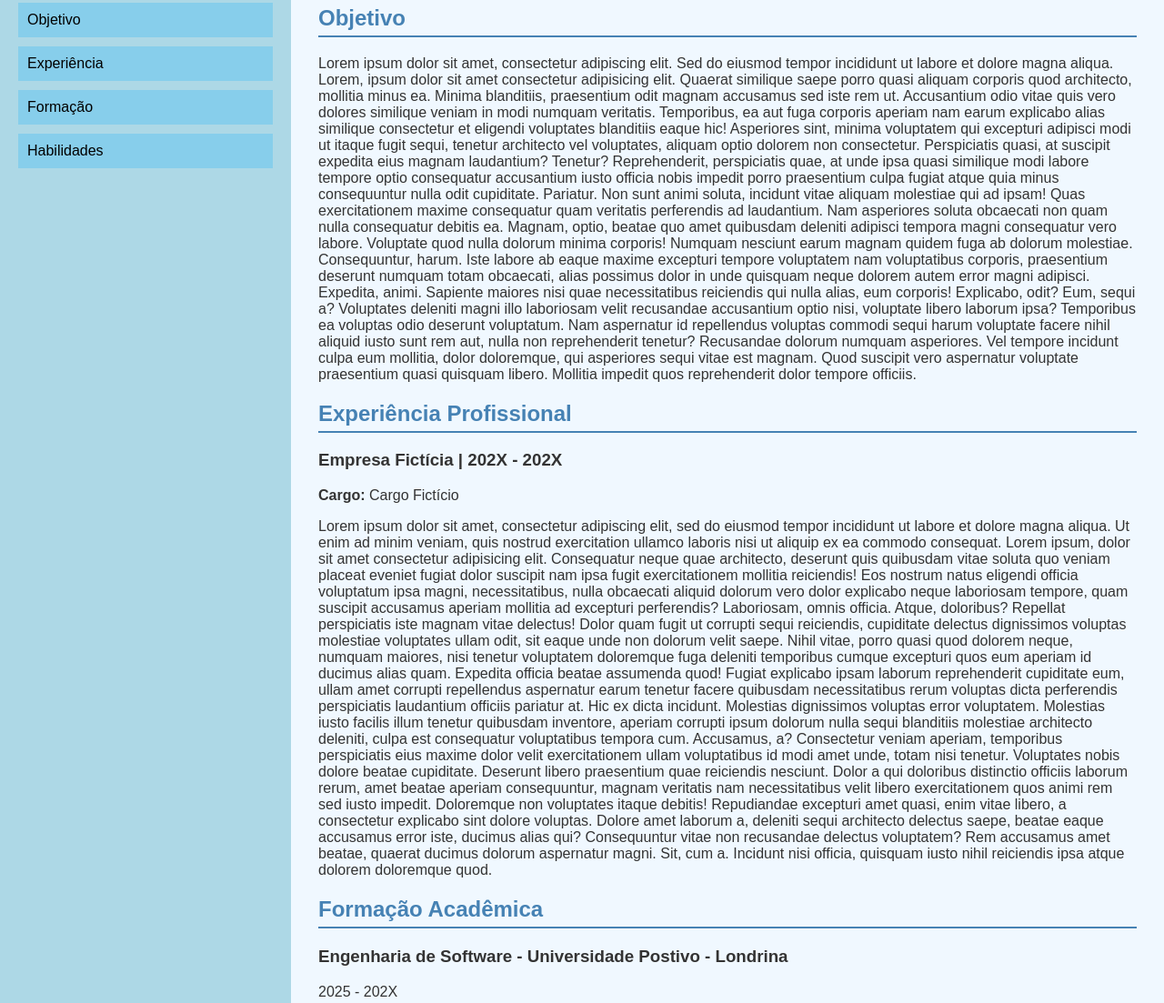
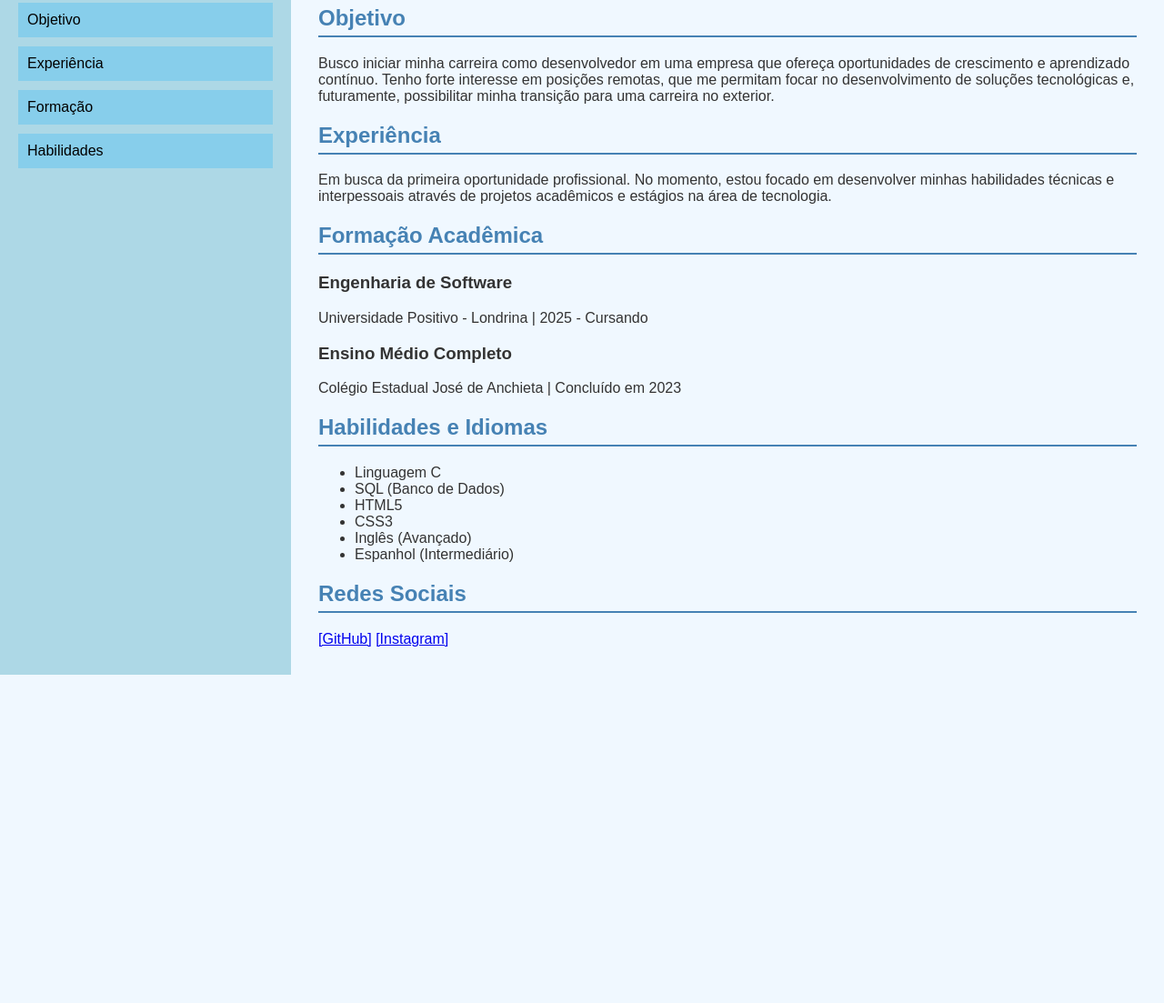
Before and after one commit to andre-kiyuna/testeWeb, a plain HTML site: page docs/index.html in a window 1280 px wide. Shown: the part 303-1406 px from the top of the page at 91% size. After the commit the page ends 1045 px from the top, so only its background shows below. Drawn offline with Linux system fonts and the light colour scheme.

Commit message:
Refactor index.html for better structure and clarity
Refactor the structure of the HTML document to remove duplicate sections and improve content organization.

```diff
--- a/docs/index.html
+++ b/docs/index.html
@@ -6,7 +6,6 @@
     <title>Currículo - André Lucas Jun Kiyuna de Lima</title>
     <link rel="stylesheet" href="css/estilo.css">
 </head>
-
 <body>
     <div class="container">
         <div class="menu">
@@ -22,7 +21,6 @@
                 </ul>
             </nav>
         </div>
-
         <div class="conteudo">
             <header>
                 <h1>André Lucas Jun Kiyuna de Lima</h1>
@@ -33,53 +31,36 @@
                 <h2>Informações Pessoais</h2>
                 <p><strong>Endereço:</strong> Rua Dulcídio Pereira, 63, apto 501 - Ipanema, Londrina</p>
                 <p><strong>Telefone:</strong> (43) 99176-3620</p>
-                 <p><strong>E-mail:</strong> <a href="mailto:seu.email@exemplo.com">andre.lima005@cs.up.edu.br</a></p>
+                <p><strong>E-mail:</strong> <a href="mailto:andre.lima005@cs.up.edu.br">andre.lima005@cs.up.edu.br</a></p>
             </section>
 
             <section id="objetivo">
                 <h2>Objetivo</h2>
-                 <p>Lorem ipsum dolor sit amet, consectetur adipiscing elit. Sed do eiusmod tempor incididunt ut labore et dolore magna aliqua. Lorem, ipsum dolor sit amet consectetur adipisicing elit. Quaerat similique saepe porro quasi aliquam corporis quod architecto, mollitia minus ea. Minima blanditiis, praesentium odit magnam accusamus sed iste rem ut.
-                 Accusantium odio vitae quis vero dolores similique veniam in modi numquam veritatis. Temporibus, ea aut fuga corporis aperiam nam earum explicabo alias similique consectetur et eligendi voluptates blanditiis eaque hic!
-                 Asperiores sint, minima voluptatem qui excepturi adipisci modi ut itaque fugit sequi, tenetur architecto vel voluptates, aliquam optio dolorem non consectetur. Perspiciatis quasi, at suscipit expedita eius magnam laudantium? Tenetur?
-                 Reprehenderit, perspiciatis quae, at unde ipsa quasi similique modi labore tempore optio consequatur accusantium iusto officia nobis impedit porro praesentium culpa fugiat atque quia minus consequuntur nulla odit cupiditate. Pariatur.
-                 Non sunt animi soluta, incidunt vitae aliquam molestiae qui ad ipsam! Quas exercitationem maxime consequatur quam veritatis perferendis ad laudantium. Nam asperiores soluta obcaecati non quam nulla consequatur debitis ea.
-                 Magnam, optio, beatae quo amet quibusdam deleniti adipisci tempora magni consequatur vero labore. Voluptate quod nulla dolorum minima corporis! Numquam nesciunt earum magnam quidem fuga ab dolorum molestiae. Consequuntur, harum.
-                 Iste labore ab eaque maxime excepturi tempore voluptatem nam voluptatibus corporis, praesentium deserunt numquam totam obcaecati, alias possimus dolor in unde quisquam neque dolorem autem error magni adipisci. Expedita, animi.
-                 Sapiente maiores nisi quae necessitatibus reiciendis qui nulla alias, eum corporis! Explicabo, odit? Eum, sequi a? Voluptates deleniti magni illo laboriosam velit recusandae accusantium optio nisi, voluptate libero laborum ipsa?
-                 Temporibus ea voluptas odio deserunt voluptatum. Nam aspernatur id repellendus voluptas commodi sequi harum voluptate facere nihil aliquid iusto sunt rem aut, nulla non reprehenderit tenetur? Recusandae dolorum numquam asperiores.
-                 Vel tempore incidunt culpa eum mollitia, dolor doloremque, qui asperiores sequi vitae est magnam. Quod suscipit vero aspernatur voluptate praesentium quasi quisquam libero. Mollitia impedit quos reprehenderit dolor tempore officiis.</p>
+                <p>Busco iniciar minha carreira como desenvolvedor em uma empresa que ofereça oportunidades de crescimento e aprendizado contínuo. Tenho forte interesse em posições remotas, que me permitam focar no desenvolvimento de soluções tecnológicas e, futuramente, possibilitar minha transição para uma carreira no exterior.</p>
             </section>
 
             <section id="experiencia">
-            <h2>Experiência Profissional</h2>
-            <div class="item-experiencia">
-                <h3>Empresa Fictícia | 202X - 202X</h3>
-                <p><strong>Cargo:</strong> Cargo Fictício</p>
-                <p>Lorem ipsum dolor sit amet, consectetur adipiscing elit, sed do eiusmod tempor incididunt ut labore et dolore magna aliqua. Ut enim ad minim veniam, quis nostrud exercitation ullamco laboris nisi ut aliquip ex ea commodo consequat. Lorem ipsum, dolor sit amet consectetur adipisicing elit. Consequatur neque quae architecto, deserunt quis quibusdam vitae soluta quo veniam placeat eveniet fugiat dolor suscipit nam ipsa fugit exercitationem mollitia reiciendis!
-                Eos nostrum natus eligendi officia voluptatum ipsa magni, necessitatibus, nulla obcaecati aliquid dolorum vero dolor explicabo neque laboriosam tempore, quam suscipit accusamus aperiam mollitia ad excepturi perferendis? Laboriosam, omnis officia.
-                Atque, doloribus? Repellat perspiciatis iste magnam vitae delectus! Dolor quam fugit ut corrupti sequi reiciendis, cupiditate delectus dignissimos voluptas molestiae voluptates ullam odit, sit eaque unde non dolorum velit saepe.
-                Nihil vitae, porro quasi quod dolorem neque, numquam maiores, nisi tenetur voluptatem doloremque fuga deleniti temporibus cumque excepturi quos eum aperiam id ducimus alias quam. Expedita officia beatae assumenda quod!
-                Fugiat explicabo ipsam laborum reprehenderit cupiditate eum, ullam amet corrupti repellendus aspernatur earum tenetur facere quibusdam necessitatibus rerum voluptas dicta perferendis perspiciatis laudantium officiis pariatur at. Hic ex dicta incidunt.
-                Molestias dignissimos voluptas error voluptatem. Molestias iusto facilis illum tenetur quibusdam inventore, aperiam corrupti ipsum dolorum nulla sequi blanditiis molestiae architecto deleniti, culpa est consequatur voluptatibus tempora cum. Accusamus, a?
-                Consectetur veniam aperiam, temporibus perspiciatis eius maxime dolor velit exercitationem ullam voluptatibus id modi amet unde, totam nisi tenetur. Voluptates nobis dolore beatae cupiditate. Deserunt libero praesentium quae reiciendis nesciunt.
-                Dolor a qui doloribus distinctio officiis laborum rerum, amet beatae aperiam consequuntur, magnam veritatis nam necessitatibus velit libero exercitationem quos animi rem sed iusto impedit. Doloremque non voluptates itaque debitis!
-                Repudiandae excepturi amet quasi, enim vitae libero, a consectetur explicabo sint dolore voluptas. Dolore amet laborum a, deleniti sequi architecto delectus saepe, beatae eaque accusamus error iste, ducimus alias qui?
-                Consequuntur vitae non recusandae delectus voluptatem? Rem accusamus amet beatae, quaerat ducimus dolorum aspernatur magni. Sit, cum a. Incidunt nisi officia, quisquam iusto nihil reiciendis ipsa atque dolorem doloremque quod.</p>
-            </div>
+                <h2>Experiência</h2>
+                <p>Em busca da primeira oportunidade profissional. No momento, estou focado em desenvolver minhas habilidades técnicas e interpessoais através de projetos acadêmicos e estágios na área de tecnologia.</p>
             </section>
 
             <section id="formacao">
                 <h2>Formação Acadêmica</h2>
-            <h3>Engenharia de Software - Universidade Postivo - Londrina</h3>
-            <p>2025 - 202X</p>
+                <h3>Engenharia de Software</h3>
+                <p>Universidade Positivo - Londrina | 2025 - Cursando</p>
+                <h3>Ensino Médio Completo</h3>
+                <p>Colégio Estadual José de Anchieta | Concluído em 2023</p>
             </section>
+
             <section id="habilidades">
-            <h2>Habilidades e Competências</h2>
+                <h2>Habilidades e Idiomas</h2>
                 <ul>
-                     <li>C</li>
+                    <li>Linguagem C</li>
+                    <li>SQL (Banco de Dados)</li>
                     <li>HTML5</li>
                     <li>CSS3</li>
-                     <li>SQL</li>
+                    <li>Inglês (Avançado)</li>
+                    <li>Espanhol (Intermediário)</li>
                 </ul>
             </section>
 
@@ -91,6 +72,4 @@
         </div>
     </div>
 </body>
-
-
 </html>
```
Lines whose indentation alone changed are shown as unchanged.
